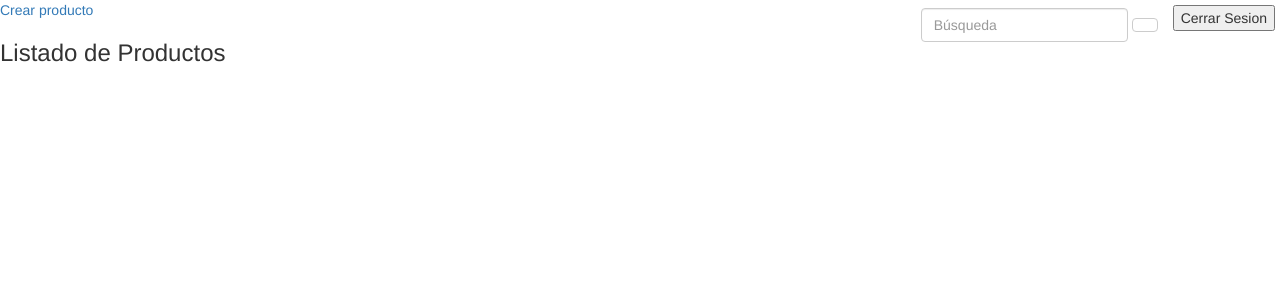
After one commit to coderlynx/goequip, a PHP site: page /coderlynx/Productos.php in a window 1280 px wide. The commit adds this page. Shown: the top 300 px of the page. Run offline with PHP 8.4, Linux system fonts and the light colour scheme; data that the repository does not hold is empty.

Commit message:
se agrego pantalla donde lista productos y se pueden editar eliminar o agrgar. Tb funca el buscador de productos

```diff
--- /dev/null
+++ b/Productos.php
@@ -0,0 +1,48 @@
+<!DOCTYPE html>
+<html lang="en">
+<head>
+    <meta charset="UTF-8">
+    <title>Inicio</title>
+    <?php include('estilos.html') ?>
+</head>
+<body>
+    <input value="Cerrar Sesion" id="btnCerrarSesion" type="button" style="float:right; margin:5px;" />
+
+
+    <span style="float:right; margin:5px;" id="nombreUsuario"><?php if(isset($_SESSION['nombre'])) echo $_SESSION['nombre'] ?></span>
+
+
+
+
+  <form class="navbar-form navbar-right" role="search">
+    <div class="form-group">
+      <input id="txtBusqueda" type="text" class="form-control busqueda-input" placeholder="Búsqueda">
+    </div>
+    <button id="btnBuscarProducto" class="btn btn-default busqueda-btn"><i class="fa fa-search" aria-hidden="true"></i></button>
+  </form>
+   <a href="AgregarProducto.php"><i class="fa fa-user-plus" aria-hidden="true"></i> Crear producto</a>
+
+   <h3 id="">Listado de Productos</h3>
+
+        <div id="contenedor"></div>
+        <input type="hidden" id="pantalla" value="pantallaProductos" />
+
+
+</body>
+    <?php include('scripts.html') ?>
+    <script src="js/Autenticacion.js"></script>
+    <script src="js/Producto.js"></script>
+    <script type="text/javascript">
+
+         $( document ).ready(function() {
+
+			Producto.init();
+
+            Autenticacion.init();
+
+
+
+		});
+
+    </script>
+</html>
--- a/codigoComun.html
+++ b/codigoComun.html
@@ -18,7 +18,7 @@
                         <li><a href="#"><i class="fa fa-pencil" aria-hidden="true"></i> Mis datos</a></li>
 
                         <li role="separator" class="divider"></li>
-                        <li><a href="AgregarProducto.php"><i class="fa fa-user-plus" aria-hidden="true"></i> Crear producto</a></li>
+                        <li><a href="Productos.php"><i class="fa fa-user-plus" aria-hidden="true"></i> ABM Productos</a></li>
                         <li><a href="AgregarCliente.php"><i class="fa fa-user-plus" aria-hidden="true"></i> Crear Cliente</a></li>
                         <li><a href="Pedidos.php"><i class="fa fa-user-plus" aria-hidden="true"></i> Pedidos</a></li>
                         <li><a href="Graficos.php"><i class="fa fa-user-plus" aria-hidden="true"></i> Estadisticas</a></li>
--- a/js/Producto.js
+++ b/js/Producto.js
@@ -56,6 +56,19 @@ var Producto = {
         article.append(h3);
         article.append(p);
         div_item.append(article);
+
+        if($('#pantalla').val() == 'pantallaProductos'){
+            var btnEditar = $("<button>");
+            btnEditar.addClass('btnEditar');
+            btnEditar.html('Editar');
+
+            var btnEliminar = $("<button>");
+            btnEliminar.addClass('btnEliminar');
+            btnEliminar.html('Eliminar');
+
+            div_item.append(btnEditar);
+            div_item.append(btnEliminar);
+        }
 
         contenedor.append(div_item);
 
--- a/php/modelo/Producto.php
+++ b/php/modelo/Producto.php
@@ -366,7 +366,9 @@ require_once 'autoload.php';
 
 			while (($row = $stmt->fetch(PDO::FETCH_ASSOC)) !== false) {
 
-                $producto = new Producto($row['id'], $row['modelo'], $row['descripcion'], $row['idCategoria'], $row['stock'], $row['precio']);
+                $fotos = self::getFotos($row['id']);
+                $producto = new Producto($row['id'], $row['modelo'], $row['descripcion'], '', null, null, $row['stock'], $row['precio']);
+                $producto->fotos = $fotos;
 
                 $productos[] = $producto;
 
```
